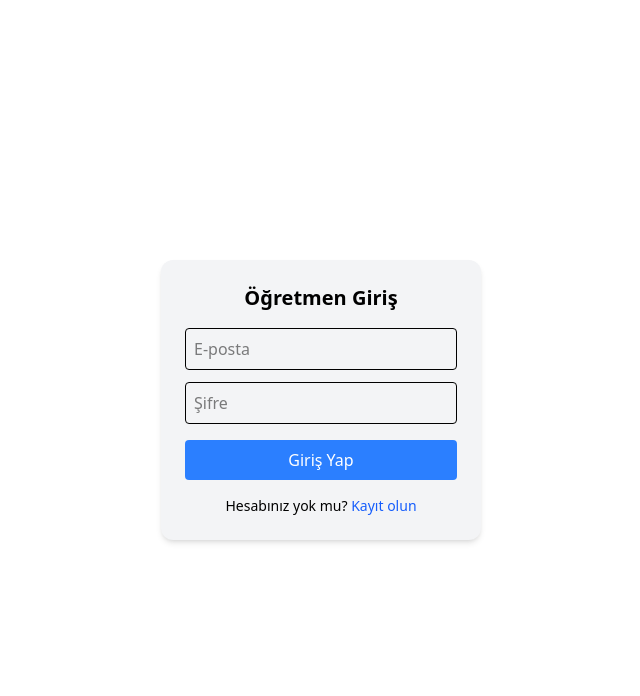
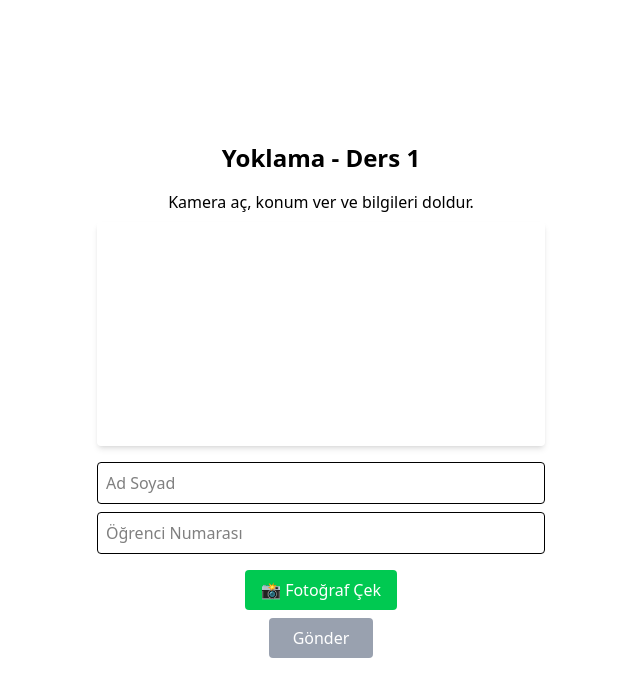
Before and after one commit to melowies/yoklama-sistemi, a React (Vite) app in the folder yoklama-sistemi/: page /checkin/1 in a window 1280 px wide. Before the commit this address led to /login. Shown: the top 696 px of the page, without its empty margins (319-959 px from the left). Built offline with nearby package versions, Linux system fonts and the light colour scheme; no server answers.

Commit message:
code -> courseCode düzenlemesi yapıldı

```diff
--- a/yoklama-sistemi/package.json
+++ b/yoklama-sistemi/package.json
@@ -25,6 +25,7 @@
     "react-dom": "^19.0.0",
     "react-qr-code": "^2.0.15",
     "tailwindcss": "^4.1.4",
+    "uuid": "^11.1.0",
     "xlsx": "^0.18.5"
   },
   "devDependencies": {
--- a/yoklama-sistemi/src/App.jsx
+++ b/yoklama-sistemi/src/App.jsx
@@ -20,14 +20,13 @@ function App() {
         <Route path="/" element={<LoginPage />} />
         <Route path="/login" element={<LoginPage />} />
         <Route path="/register" element={<RegisterPage />} />
+        <Route path="/checkin/:courseCode" element={<CheckinPage />} />
 
         {/* Öğretmen korumalı rotaları */}
         <Route element={<PrivateRoute />}>
           <Route path="/dashboard" element={<TeacherDashboard />} />
           <Route path="/course/:courseCode" element={<CoursePage />} />
-          <Route path="/course/:code" element={<CoursePage />} />
-          <Route path="/checkin/:code" element={<CheckinPage />} />
-          <Route path="/course/:code/pending" element={<PendingApprovals />} />
+          <Route path="/course/:courseCode/pending" element={<PendingApprovals />} />
         </Route>
 
         {/* Admin rotaları */}
--- a/yoklama-sistemi/src/pages/CheckinPage.jsx
+++ b/yoklama-sistemi/src/pages/CheckinPage.jsx
@@ -3,10 +3,10 @@ import { useParams, useLocation } from "react-router-dom";
 import { useEffect, useRef, useState } from "react";
 
 function CheckinPage() {
-  const { code } = useParams();
+  const { courseCode } = useParams();
   const locationState = useLocation();
   const [courseName, setCourseName] = useState("");
-  const [courseCode] = useState(code);
+  const [courseCodeState] = useState(courseCode);
   const [photoBlob, setPhotoBlob] = useState(null);
   const [photoURL, setPhotoURL] = useState("");
   const [location, setLocation] = useState(null);
@@ -69,7 +69,7 @@ function CheckinPage() {
             TARSUS_UNI_COORDS.lng
           );
 
-          if (distance > 30000) {
+          if (distance > 300000000) {
             setMessage(`❌ Kampüs dışında görünüyorsunuz. (${Math.round(distance)} m uzakta)`);
           } else {
             setMessage("📍 Konum onaylandı ✅");
@@ -91,9 +91,9 @@ function CheckinPage() {
     } else if (storedCourse) {
       setCourseName(storedCourse);
     } else {
-      setCourseName(`Ders ${code}`);
+      setCourseName(`Ders ${courseCode}`);
     }
-  }, [code, locationState]);
+  }, [courseCode, locationState]);
 
   const handleTakePhoto = () => {
     const video = videoRef.current;
@@ -135,13 +135,13 @@ function CheckinPage() {
       TARSUS_UNI_COORDS.lng
     );
 
-    if (distance > 30000) {
+    if (distance > 300000000) {
       alert("Kampüs dışında yoklama alınamaz.");
       return;
     }
 
     const formData = new FormData();
-    formData.append("courseCode", courseCode);
+    formData.append("courseCode", courseCodeState);
     formData.append("lat", location.lat.toString());
     formData.append("lng", location.lng.toString());
     formData.append("photo", photoBlob, "checkin.jpg");
--- a/yoklama-sistemi/src/pages/CoursePage.jsx
+++ b/yoklama-sistemi/src/pages/CoursePage.jsx
@@ -4,7 +4,7 @@ import QRCode from "react-qr-code";
 import { useState, useEffect } from "react";
 
 function CoursePage() {
-  const { code } = useParams();
+  const { courseCode } = useParams();
   const locationState = useLocation();
   const [attendanceFiles, setAttendanceFiles] = useState([]);
   const [courseName, setCourseName] = useState("");
@@ -18,16 +18,16 @@ function CoursePage() {
     } else if (storedCourse) {
       setCourseName(storedCourse);
     } else {
-      setCourseName(`Ders ${code}`);
+      setCourseName(`Ders ${courseCode}`);
     }
-  }, [code, locationState]);
+  }, [courseCode, locationState]);
 
   useEffect(() => {
-    fetch(`http://localhost:5000/api/courses/${code}/files`)
+    fetch(`http://localhost:5000/api/courses/${courseCode}/files`)
       .then((res) => res.json())
       .then((data) => setAttendanceFiles(data.files || []))
       .catch(() => setAttendanceFiles([]));
-  }, [code]);
+  }, [courseCode]);
 
   return (
     <div className="min-h-screen bg-white text-black p-6 flex flex-col items-center">
@@ -35,11 +35,11 @@ function CoursePage() {
       <p className="mb-4">Öğrenciler aşağıdaki QR kodu okutarak yoklama verebilir.</p>
 
       <div className="bg-white p-4 rounded shadow mb-6">
-        <QRCode value={`http://localhost:5173/checkin/${code}?t=${Date.now()}`} />
+        <QRCode value={`http://localhost:5173/checkin/${courseCode}?t=${Date.now()}`} />
       </div>
 
       <Link
-        to={`/course/${code}/pending`}
+        to={`/course/${courseCode}/pending`}
         className="mb-6 text-blue-600 underline hover:text-blue-800"
       >
         👩‍🎓 Bekleyen Başvuruları Gör
--- a/yoklama-sistemi/src/pages/PendingApprovals.jsx
+++ b/yoklama-sistemi/src/pages/PendingApprovals.jsx
@@ -3,14 +3,14 @@ import { useEffect, useState } from "react";
 import { useParams } from "react-router-dom";
 
 function PendingApprovals() {
-  const { code } = useParams();
+  const { courseCode } = useParams();
   const [students, setStudents] = useState([]);
 
   useEffect(() => {
-    fetch(`http://localhost:5000/api/courses/${code}/pending-students`)
+    fetch(`http://localhost:5000/api/students/${courseCode}`)
       .then(res => res.json())
-      .then(data => setStudents(data.students || []));
-  }, [code]);
+      .then(data => setStudents(data.pendingStudents || []));
+  }, [courseCode]);
 
   const handleApprove = async (studentId, imageName) => {
     const res = await fetch(`http://localhost:5000/api/students/${studentId}/approve`, {
@@ -30,7 +30,7 @@ function PendingApprovals() {
     const res = await fetch(`http://localhost:5000/api/students/${studentId}/reject`, {
       method: "POST",
       headers: { "Content-Type": "application/json" },
-      body: JSON.stringify({ image: imageName, courseCode: code })
+      body: JSON.stringify({ image: imageName, courseCode: courseCode })
     });
 
     const data = await res.json();
@@ -40,7 +40,7 @@ function PendingApprovals() {
 
   return (
     <div className="p-6">
-      <h1 className="text-2xl font-bold mb-4">{code} - Bekleyen Başvurular</h1>
+      <h1 className="text-2xl font-bold mb-4">{courseCode} - Bekleyen Başvurular</h1>
       {students.length === 0 ? (
         <p>Bekleyen başvuru yok ✅</p>
       ) : (
@@ -48,7 +48,7 @@ function PendingApprovals() {
           {students.map((student) => (
             <div key={student.id} className="border p-4 rounded shadow text-center">
                 <img
-                    src={`http://localhost:5173/uploads/face_data/${code}-pending/${student.face_image}`}
+                    src={`http://localhost:5000/uploads/face_data/${courseCode}-pending/${student.face_image}`}
                     alt={student.name}
                     className="w-48 h-48 object-cover mx-auto rounded mb-2"
                  />
--- a/yoklama-sistemi/src/routes/courses.js
+++ b/yoklama-sistemi/src/routes/courses.js
@@ -87,7 +87,6 @@ router.post("/api/courses", async (req, res) => {
 });
 
 // DELETE /api/courses/:id → Ders silme
-// DELETE /api/courses/:id → Ders silme
 router.delete("/api/courses/:id", async (req, res) => {
   const courseId = req.params.id;
   const teacherEmail = req.query.email;
@@ -172,8 +171,8 @@ router.delete("/api/courses/:id", async (req, res) => {
   }
 });
 
-// GET /api/courses/:code/files → Get course attendance files
-router.get("/api/courses/:code/files", async (req, res) => {
+// GET /api/courses/:courseCode/files → Get course attendance files
+router.get("/api/courses/:courseCode/files", async (req, res) => {
   const courseCode = req.params.code;
 
   try {
@@ -204,8 +203,8 @@ router.get("/api/courses/:code/files", async (req, res) => {
   }
 });
 
-// GET /api/courses/:code/pending-students → Get pending students
-router.get("/api/courses/:code/pending-students", async (req, res) => {
+// GET /api/courses/:code/pending → Get pending students
+router.get("/api/course/:courseCode/pending", async (req, res) => {
   const courseCode = req.params.code;
 
   try {
@@ -234,7 +233,7 @@ router.get("/api/courses/:code/pending-students", async (req, res) => {
   }
 });
 
-router.get("/api/courses/:code/export", async (req, res) => {
+router.get("/api/courses/:courseCode/export", async (req, res) => {
   const courseCode = req.params.code;
 
   try {
```
Also changed, not shown: 3 other files (tests, documents, lock files or other folders).
